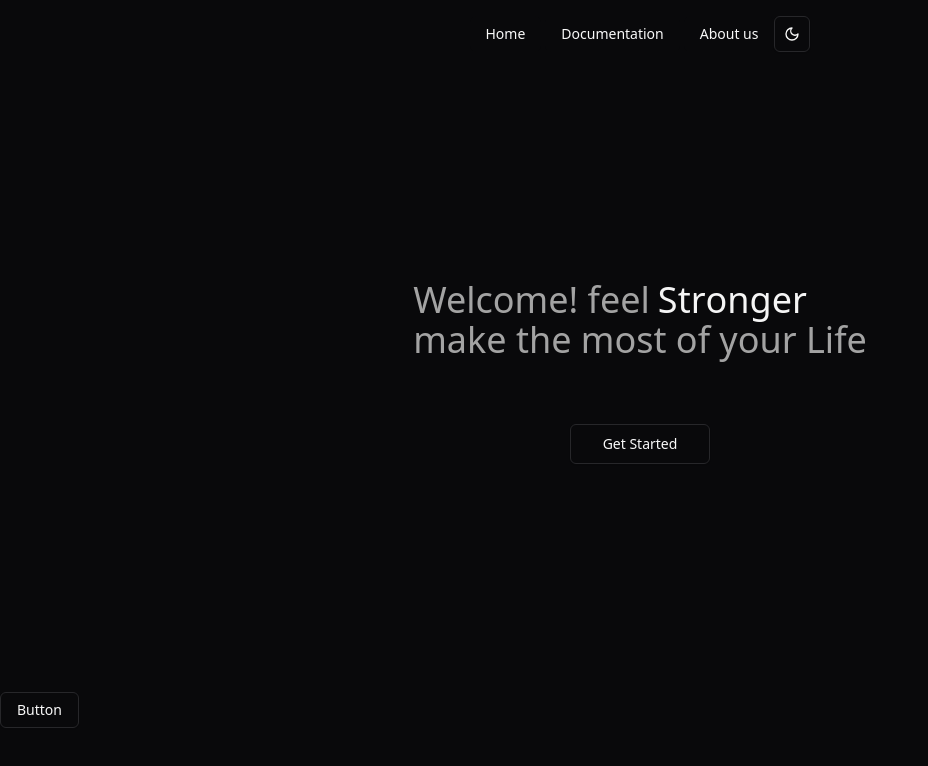
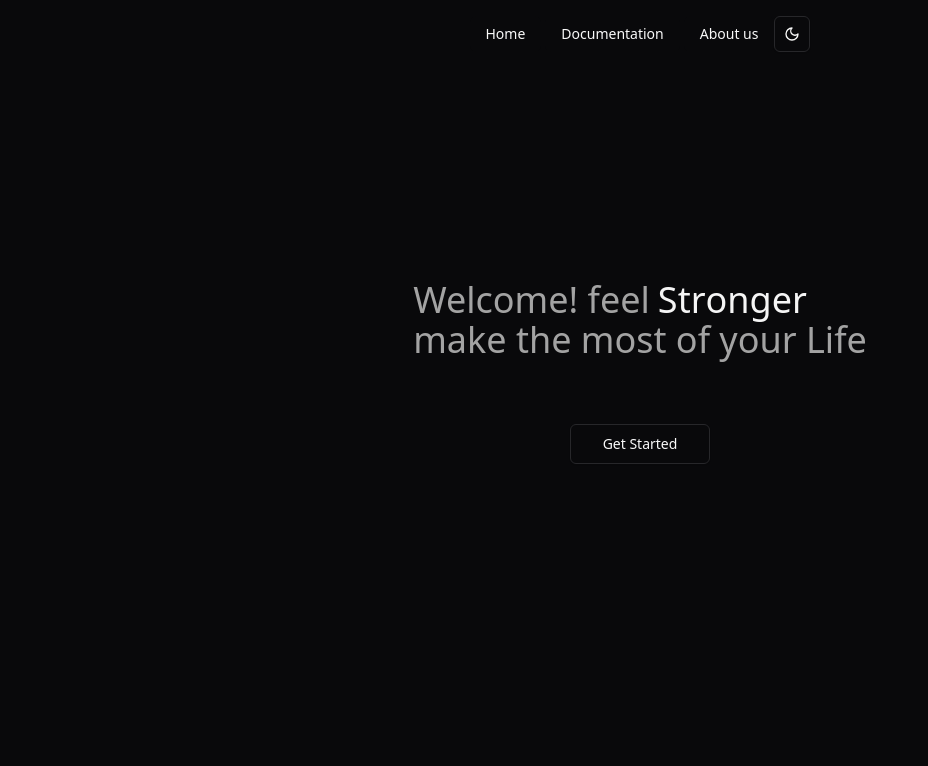
Before and after one commit to Skylar4/healthcare-analysis-typescript, a React (Vite) app in the folder analysis-projec/: page / in a window 1280 px wide. Shown: the top 766 px of the page, without its empty margins (0-928 px from the left). Built offline with nearby package versions, Linux system fonts and the light colour scheme.

Commit message:
Resolving issue

```diff
--- a/analysis-projec/src/pages/MainPage.tsx
+++ b/analysis-projec/src/pages/MainPage.tsx
@@ -1,11 +1,9 @@
 import { FlipWordsDemo } from "../democomponents/FlipWordsDemo";
-import { Button } from "../components/ui/button";
 
 const MainPage = () => {
   return (
     <div>
       <FlipWordsDemo />
-      <Button variant="outline">Button</Button>
     </div>
   );
 };
```
